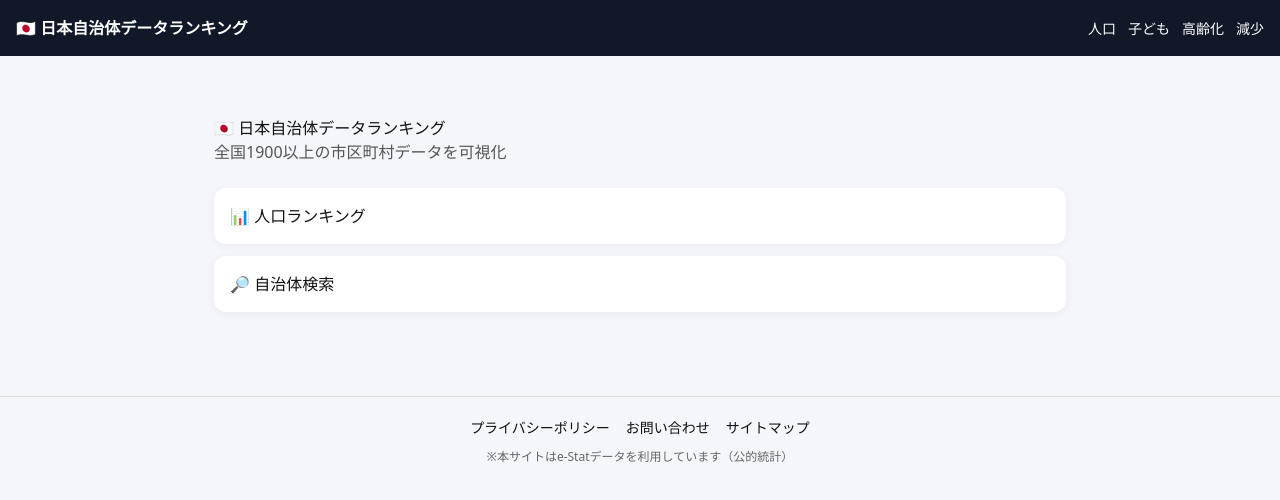
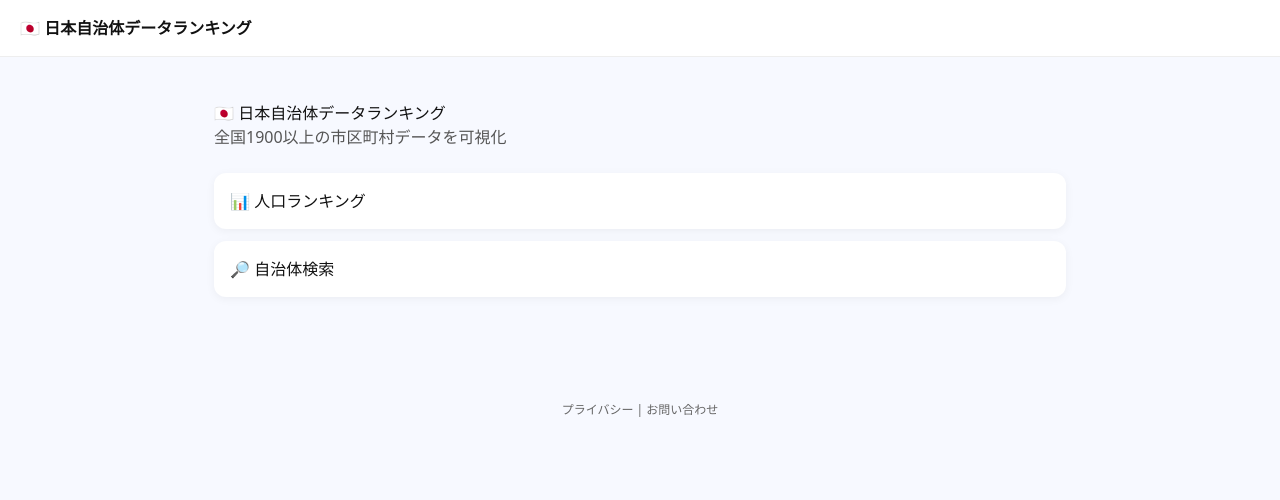
Before and after one commit to OW-beep/japan-data-site, a Next.js app: page / in a window 1280 px wide. Shown: the top 500 px of the page. Built offline with nearby package versions, Linux system fonts and the light colour scheme.

Commit message:
fix build

```diff
--- a/app/layout.tsx
+++ b/app/layout.tsx
@@ -1,7 +1,10 @@
 import "./globals.css";
-import Header from "@/components/Header";
-import Footer from "@/components/Footer";
-import AdSense from "@/components/AdSense";
+import Script from "next/script";
+
+export const metadata = {
+  title: "日本自治体データランキング",
+  description: "人口・子ども・高齢化などの自治体データランキング",
+};
 
 export default function RootLayout({
   children,
@@ -10,32 +13,50 @@ export default function RootLayout({
 }) {
   return (
     <html lang="ja">
+      <head>
+        {/* AdSense */}
+        <Script
+          async
+          src="https://pagead2.googlesyndication.com/pagead/js/adsbygoogle.js?client=ca-pub-4630812027939211"
+          crossOrigin="anonymous"
+        />
+      </head>
+
       <body style={body}>
-        <Header />
+        <header style={header}>
+          🇯🇵 日本自治体データランキング
+        </header>
 
-        {/* 上部広告枠 */}
-        <AdSense />
+        <main style={{ padding: 20 }}>{children}</main>
 
-        <main style={main}>{children}</main>
-
-        {/* 下部広告枠 */}
-        <AdSense />
-
-        <Footer />
+        <footer style={footer}>
+          <a href="/privacy">プライバシー</a> |{" "}
+          <a href="/contact">お問い合わせ</a>
+        </footer>
       </body>
     </html>
   );
 }
 
 const body: React.CSSProperties = {
-  margin: 0,
   fontFamily: "system-ui",
-  background: "#f4f6fb",
+  background: "#f7f9ff",
   color: "#111",
 };
 
-const main: React.CSSProperties = {
-  maxWidth: 960,
-  margin: "0 auto",
+const header: React.CSSProperties = {
+  background: "#fff",
+  padding: "16px 20px",
+  borderBottom: "1px solid #eee",
+  position: "sticky",
+  top: 0,
+  fontWeight: 800,
+};
+
+const footer: React.CSSProperties = {
+  marginTop: 40,
   padding: 20,
+  textAlign: "center",
+  fontSize: 12,
+  color: "#666",
 };
--- /dev/null
+++ b/app/sitemap.ts
@@ -0,0 +1,29 @@
+import type { MetadataRoute } from "next";
+import cities from "@/data/cities.json";
+
+export default function sitemap(): MetadataRoute.Sitemap {
+  const baseUrl = "https://japan-data-site.vercel.app";
+
+  const staticPages = [
+    "",
+    "/ranking/population",
+    "/ranking/child",
+    "/ranking/aging",
+    "/ranking/decline",
+    "/privacy",
+    "/contact",
+  ];
+
+  const cityPages = cities.map((c) => ({
+    url: `${baseUrl}/city/${c.code}`,
+    lastModified: new Date(),
+  }));
+
+  return [
+    ...staticPages.map((p) => ({
+      url: `${baseUrl}${p}`,
+      lastModified: new Date(),
+    })),
+    ...cityPages,
+  ];
+}
```
